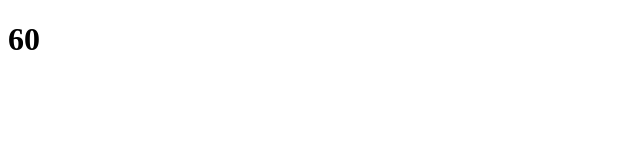
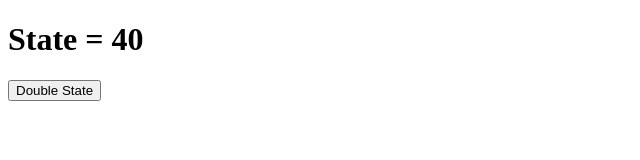
Before and after one commit to wseguchi/redux, a plain HTML site: page lesson-02/index.html in a window 1280 px wide. Shown: the whole page, without its empty margins (0-640 px from the left). Drawn offline with nearby package versions, Linux system fonts and the light colour scheme.

Commit message:
Lesson 202 - B

```diff
--- a/lesson-02/index.html
+++ b/lesson-02/index.html
@@ -5,43 +5,62 @@
   <meta charset="UTF-8">
   <meta name="viewport" content="width=device-width, initial-scale=1.0">
   <script src="https://unpkg.com/redux@4.2.1/dist/redux.min.js"></script>
-  <title>Redux - Lesson 1</title>
+  <title>Redux Lessons</title>
 </head>
 
 <body>
+
   <h1 id="title">Hello World!</h1>
+
+  <button id="button">Double State</button>
+
   <script>
+    // Constants
+    const SUM = 'SUM';
+    const DOUBLE = 'DOUBLE';
+
+    // Action Creator
+    function double() {
+      return { type: DOUBLE }
+    }
+
+    function sum(payload) {
+      return { type: SUM, payload }
+    }
+
     const initialState = 10
 
     function reducer(state = initialState, action) {
       console.log(state);
       console.log(action);
 
-      if (action.type === "sum") {
+      if (action.type === DOUBLE) {
+        return state * 2
+      }
+      if (action.type === SUM) {
         return state + action.payload
-      } else {
-        return state
       }
+      return state
+    }
 
-
-    }
 
     const store = Redux.createStore(reducer);
 
-    store.dispatch({ type: "sum", payload: 10 })
-    store.dispatch({ type: "sum", payload: 10 })
-    store.dispatch({ type: "sum", payload: 10 })
-    store.dispatch({ type: "sum", payload: 10 })
-    store.dispatch({ type: "sum", payload: 10 })
+    // Passing both variaibles
+    store.dispatch(sum(10))
 
+    // Not passing a payload, just the type
+    store.dispatch(double())
 
     let state = store.getState();
 
     console.log(`Final state: ${state}`);
 
+    document.querySelector("#title").innerText = `State = ${state}`;
 
+    const button = document.querySelector('#button');
+    button.addEventListener('click', () => store.dispatch(double()))
 
-    document.querySelector("#title").innerText = state;
   </script>
 </body>
 
```
